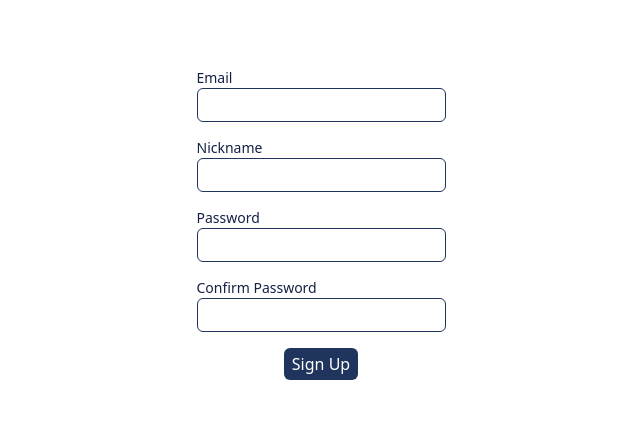
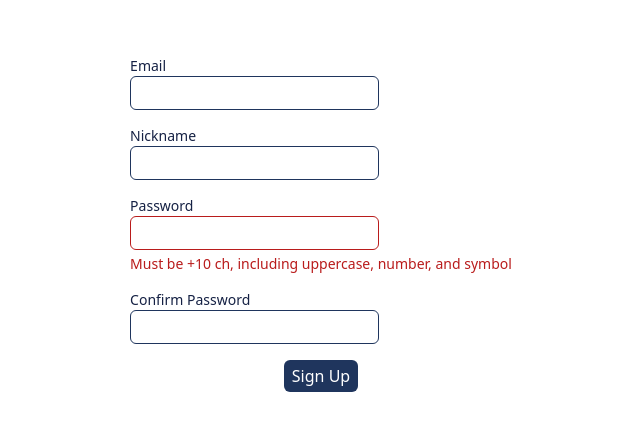
Before and after one commit to Raina-Moon/korip-web, a Next.js app: page /signup/email-verified in a window 1280 px wide. Shown: the part 176-606 px from the top of the page, without its empty margins (319-959 px from the left). Built offline with nearby package versions, Linux system fonts and the light colour scheme; no server answers.

Commit message:
✨feat: add password validation and error message in EmailVerifPage

```diff
--- a/src/app/signup/email-verified/page.tsx
+++ b/src/app/signup/email-verified/page.tsx
@@ -10,6 +10,7 @@ const EmailVerifPage = () => {
   const [password, setPassword] = useState("");
   const [confirmPassword, setConfirmPassword] = useState("");
   const [passwordMatch, setPasswordMatch] = useState(true);
+  const [passwordValid, setPasswordValid] = useState(true);
 
   const [signup, { isLoading }] = useSignUpMutation();
 
@@ -18,6 +19,9 @@ const EmailVerifPage = () => {
 
   useEffect(() => {
     setPasswordMatch(password === confirmPassword);
+
+    const passwodRegex = /^(?=.*[a-z])(?=.*[A-Z])(?=.*\d)(?=.*[^\w\s]){10,}$/;
+    setPasswordValid(passwodRegex.test(password));
   }, [password, confirmPassword]);
 
   const handleSignUp = async () => {
@@ -58,9 +62,14 @@ const EmailVerifPage = () => {
           <input
             value={password}
             onChange={(e) => setPassword(e.target.value)}
-            className="border border-primary-700 rounded-md px-2 py-1 outline-none"
+            className={`border ${
+              passwordValid ? "border-primary-700" : "border-red-700"
+            } rounded-md px-2 py-1 outline-none`}
             type="password"
           />
+          {!passwordValid && (
+            <p className="text-red-700 text-sm mt-1">Must be +10 ch, including uppercase, number, and symbol</p>
+          )}
         </div>
         <div>
           <p className="text-primary-800 font-medium text-sm">
```
